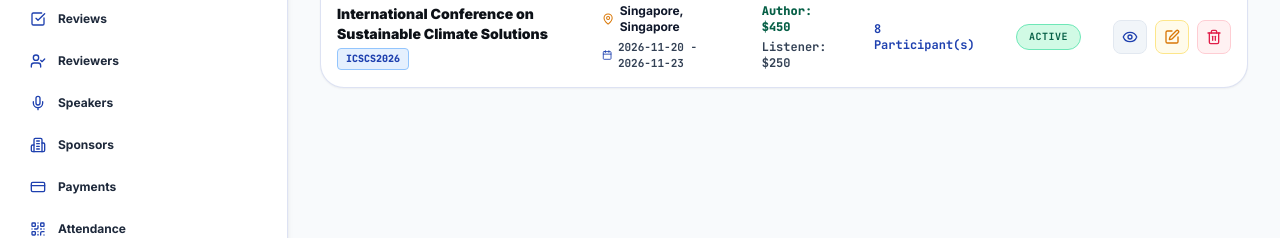
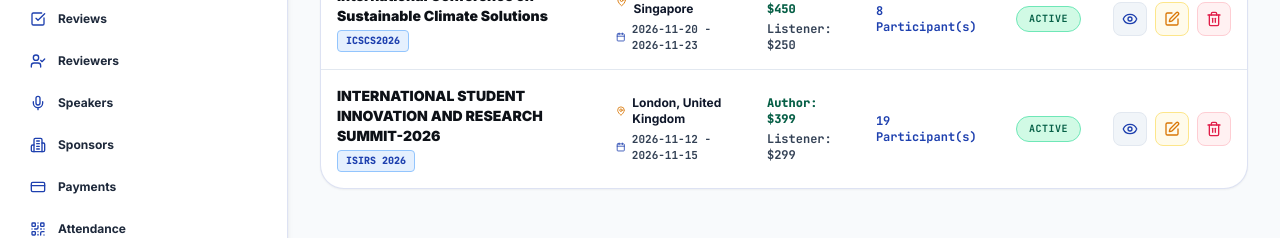
Before and after one commit to balliparavenkat-crypto/admin, a Next.js app: page /dashboard/admin/summits in a window 1280 px wide. Shown: the part 462-700 px from the top of the page. Built offline with nearby package versions, Linux system fonts and the light colour scheme; no server answers.

Commit message:
Add INTERNATIONAL STUDENT INNOVATION AND RESEARCH SUMMIT-2026 (ISIRS 2026) summit

```diff
--- a/app/dashboard/admin/summits/page.tsx
+++ b/app/dashboard/admin/summits/page.tsx
@@ -55,6 +55,19 @@ export default function SummitsListPage() {
           registrationFeeListener: 250.00,
           status: "ACTIVE",
           registrationsCount: 8,
+        },
+        {
+          id: 3,
+          title: "INTERNATIONAL STUDENT INNOVATION AND RESEARCH SUMMIT-2026",
+          acronym: "ISIRS 2026",
+          city: "London",
+          country: "United Kingdom",
+          startDate: "2026-11-12",
+          endDate: "2026-11-15",
+          registrationFeeAuthor: 399.00,
+          registrationFeeListener: 299.00,
+          status: "ACTIVE",
+          registrationsCount: 19,
         },
       ];
     }
--- a/app/page.tsx
+++ b/app/page.tsx
@@ -94,6 +94,27 @@ const sponsorshipTiers = [
 ];
 
 const initialStaticSlides = [
+  {
+    summitName: "ISIRS 2026",
+    eyebrow: "🎓 INTERNATIONAL STUDENT INNOVATION & RESEARCH SUMMIT 2026",
+    image: "/images/ai_quantum_summit.png",
+    location: "London, United Kingdom",
+    date: "Nov 12-15, 2026",
+    title: (
+      <>
+        Empowering Student Researchers.<br />
+        Global <span className="text-accent-blue font-extrabold">Innovation.</span><br />
+        Transforming <span className="text-amber-400 font-extrabold">Tomorrow.</span>
+      </>
+    ),
+    description: "ISIRS 2026 brings together young scholars, student innovators, and academic pioneers worldwide to present high-impact research.",
+    stats: [
+      { value: "110+", label: "Countries", icon: Globe, iconColor: "text-accent-blue" },
+      { value: "12K+", label: "Students & Authors", icon: Users, iconColor: "text-accent-blue" },
+      { value: "450+", label: "Universities", icon: Building, iconColor: "text-accent-blue" },
+      { value: "180+", label: "Research Tracks", icon: Calendar, iconColor: "text-accent-blue" },
+    ]
+  },
   {
     summitName: "AI & Quantum Summit",
     eyebrow: "⚡ ADVANCED COMPUTATION & QUANTUM TRACKS",
@@ -320,6 +341,17 @@ export default function HomePage() {
 
   const defaultConferences = [
     {
+      id: 3,
+      year: 2026,
+      title: "INTERNATIONAL STUDENT INNOVATION AND RESEARCH SUMMIT-2026 (ISIRS 2026)",
+      date: "Nov 12-15, 2026",
+      location: "London, United Kingdom",
+      status: "Call for Abstracts",
+      image: "/images/ai_quantum_summit.png",
+      tag: "Advanced Tech",
+      countryCode: "gb"
+    },
+    {
       id: 1,
       year: 2026,
       title: "DV Global AI & Quantum Summit 2026",
--- a/app/submit-abstract/page.tsx
+++ b/app/submit-abstract/page.tsx
@@ -235,6 +235,7 @@ export default function SubmitAbstractPage() {
                       className={inputCls}
                     >
                       <option value="">Select Topic of Interest</option>
+                      <option value="INTERNATIONAL STUDENT INNOVATION AND RESEARCH SUMMIT-2026 (ISIRS 2026)">ISIRS 2026: Student Innovation & Research</option>
                       <option value="Artificial Intelligence & Robotics">Artificial Intelligence & Robotics</option>
                       <option value="Biomedicine & Healthcare">Biomedicine & Healthcare</option>
                       <option value="Clean Energy & Sustainability">Clean Energy & Sustainability</option>
```
Also changed, not shown: 1 other file (tests, documents, lock files or other folders).
